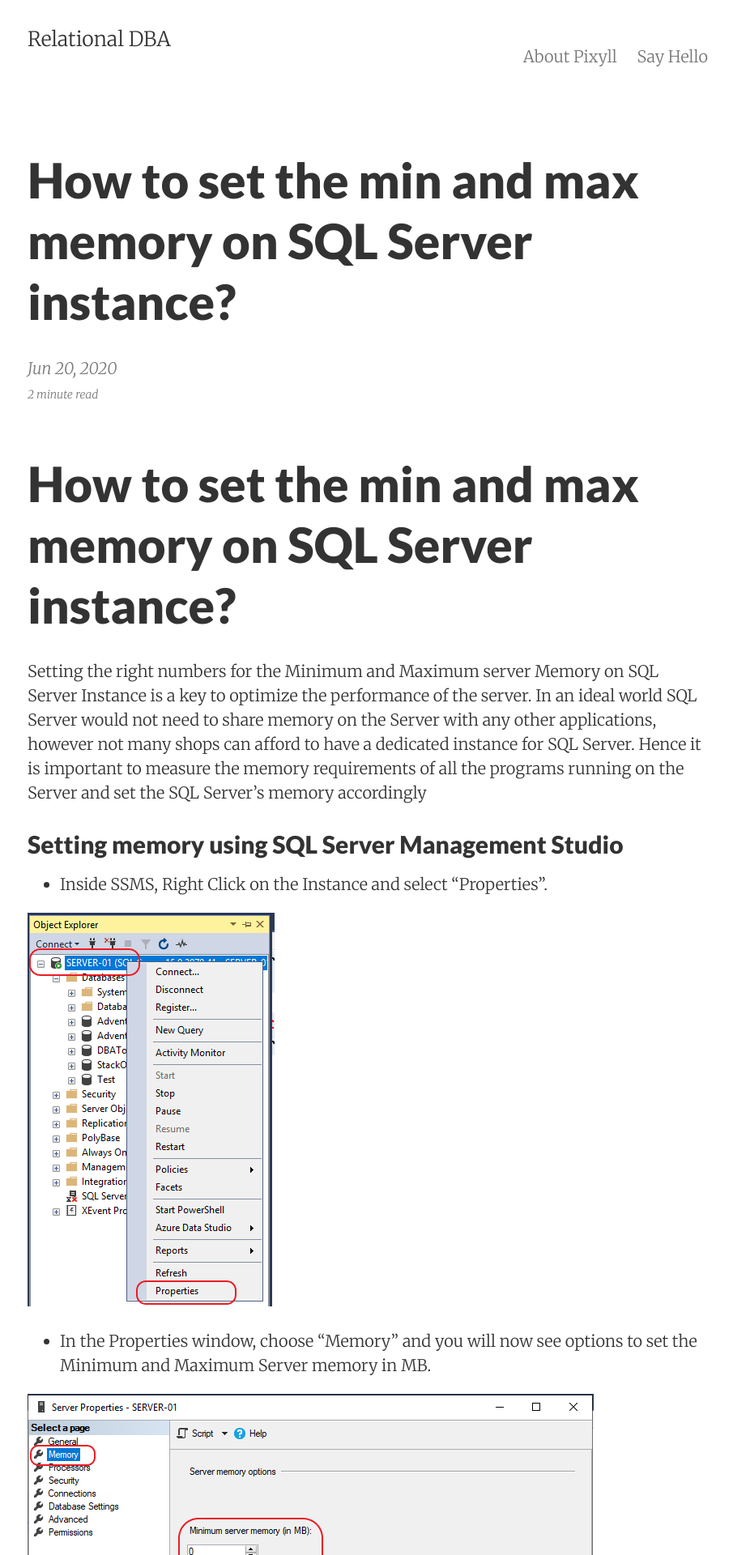
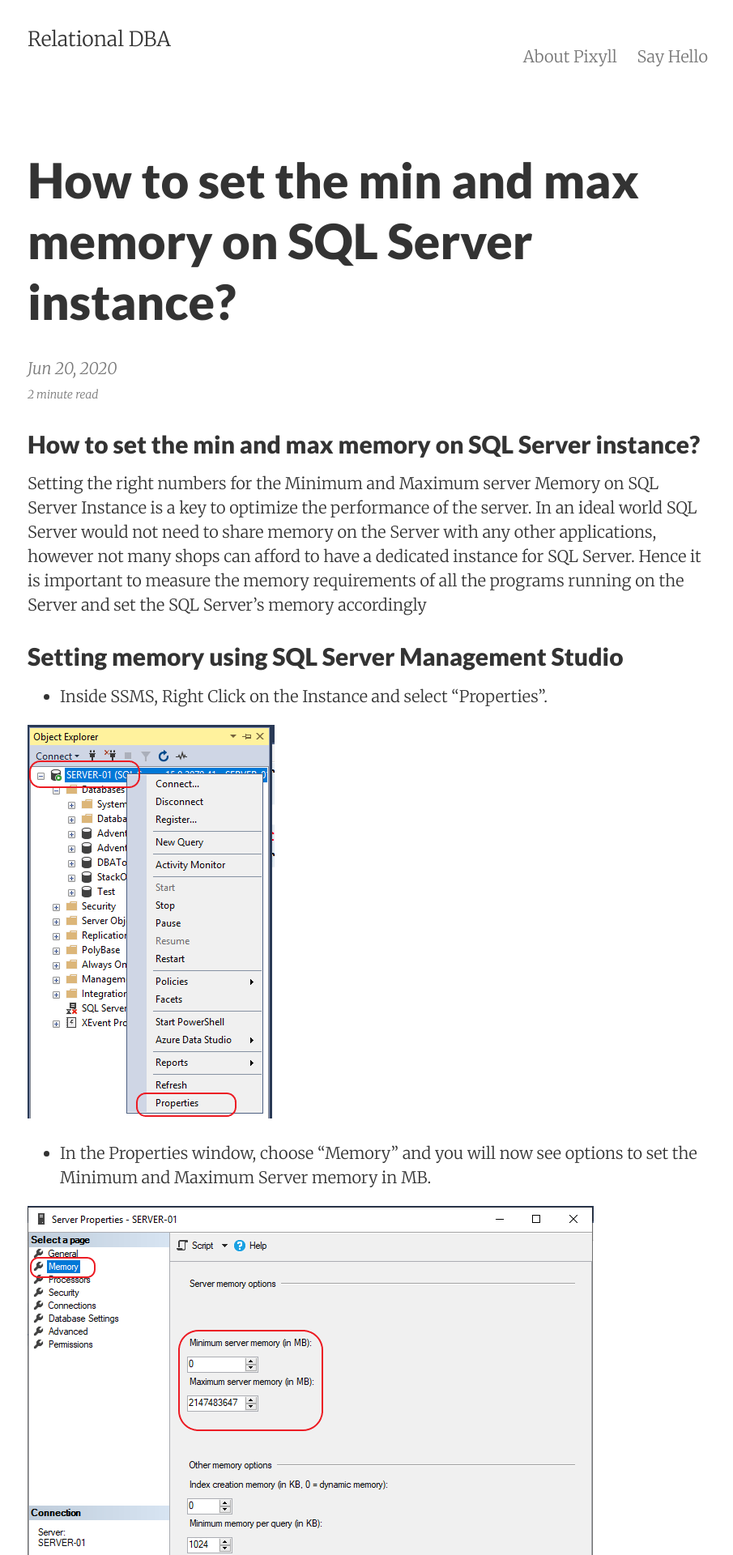
Before and after one commit to relationaldba/relationaldba.github.io, a Jekyll site: the page built from _posts/2020-06-20-How-to-set-the-min-and-max-memory-on-SQL-Server-instance.md, in a window 1280 px wide. Shown: the top 1920 px of the page at 81% size, without its empty margins (186-1091 px from the left). Built offline with Jekyll 4.4.1, drawn with Linux system fonts in a browser that asks for light colours.

Commit message:
new theme

```diff
--- a/_posts/2020-06-20-How-to-set-the-min-and-max-memory-on-SQL-Server-instance.md
+++ b/_posts/2020-06-20-How-to-set-the-min-and-max-memory-on-SQL-Server-instance.md
@@ -5,7 +5,7 @@
 background: '/img/posts/bg-mssql.png'
 ---
 
-# How to set the min and max memory on SQL Server instance?
+## How to set the min and max memory on SQL Server instance?
 
 Setting the right numbers for the Minimum and Maximum server Memory on SQL Server Instance is a key to optimize the performance of the server. In an ideal world SQL Server would not need to share memory on the Server with any other applications, however not many shops can afford to have a dedicated instance for SQL Server. Hence it is important to measure the memory requirements of all the programs running on the Server and set the SQL Server’s memory accordingly
 
```
